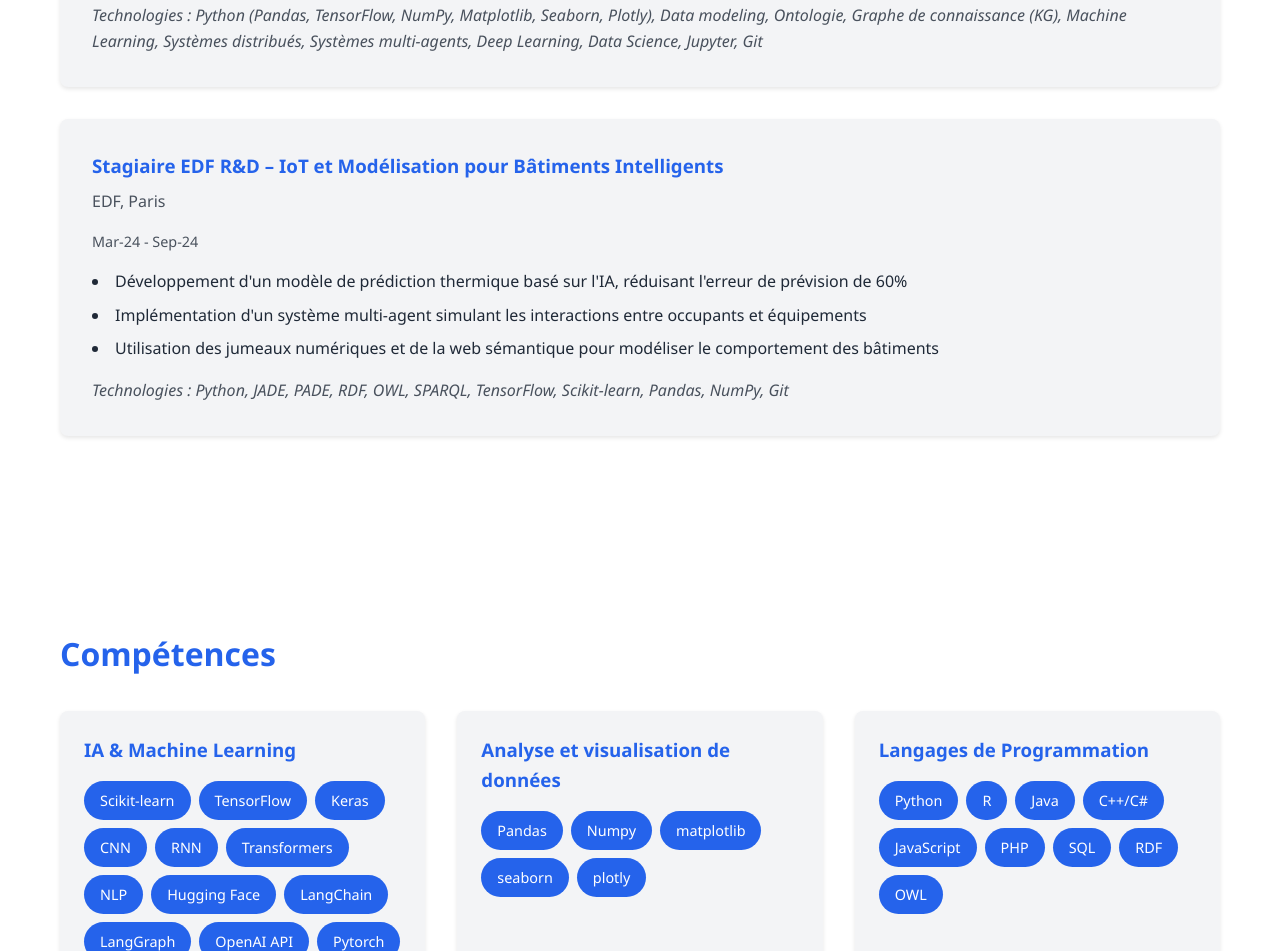
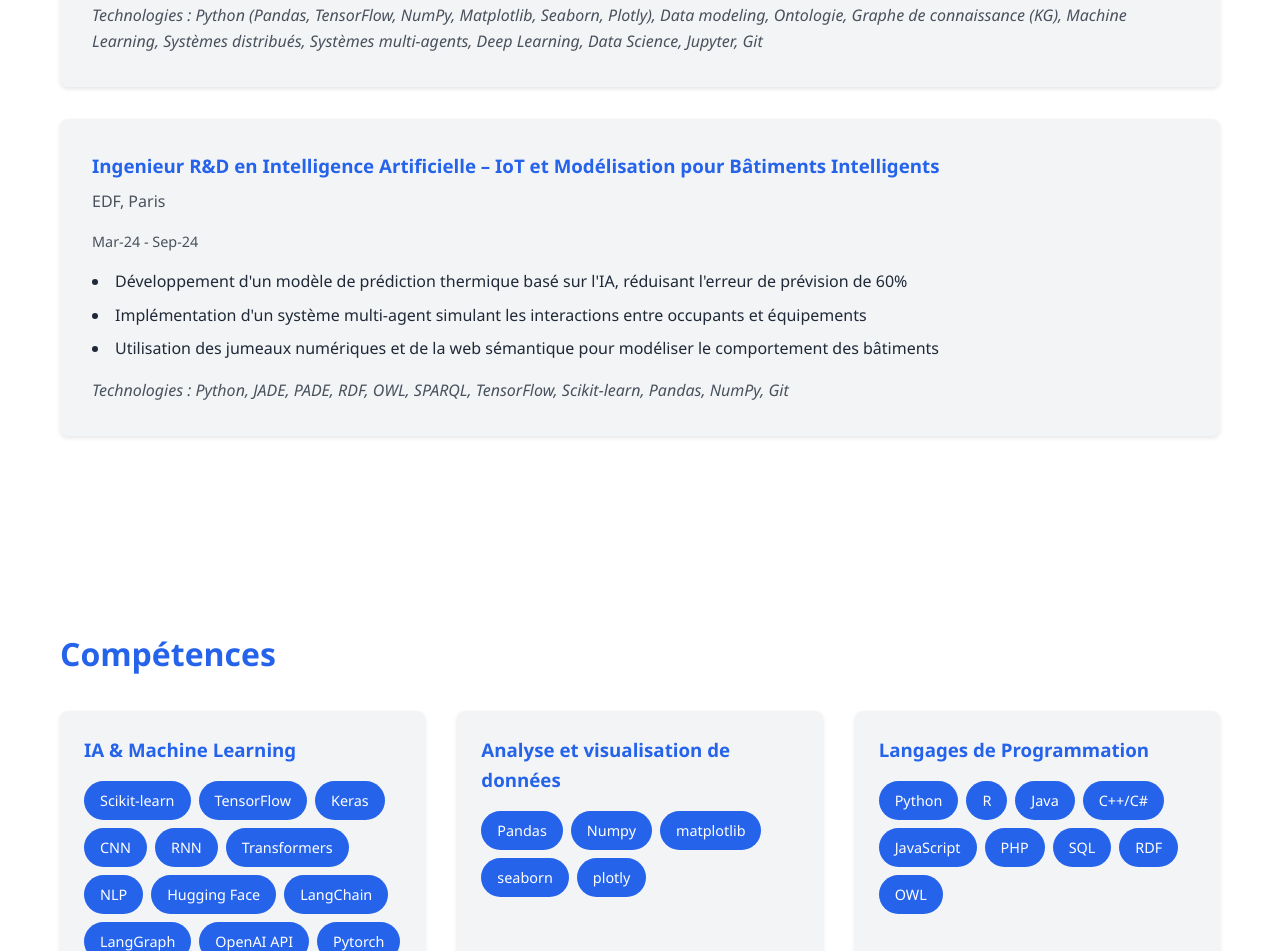
Before and after one commit to alassDiallo/monportfolio, a plain HTML site: page index.html in a window 1280 px wide. Shown: the part 3001-3952 px from the top of the page. Drawn offline with Linux system fonts and the light colour scheme.

```diff
--- a/index.html
+++ b/index.html
@@ -142,7 +142,7 @@
             </div>
 
             <div class="experience-card">
-                <h3>Stagiaire EDF R&D – IoT et Modélisation pour Bâtiments Intelligents</h3>
+                <h3>Ingenieur R&D en Intelligence Artificielle – IoT et Modélisation pour Bâtiments Intelligents</h3>
                 <p class="company">EDF, Paris</p>
                 <p class="date">Mar-24 - Sep-24</p>
                 <ul>
```
Also changed, not shown: styles.css (+6 -1 lines), script.js (line endings or trailing spaces).
